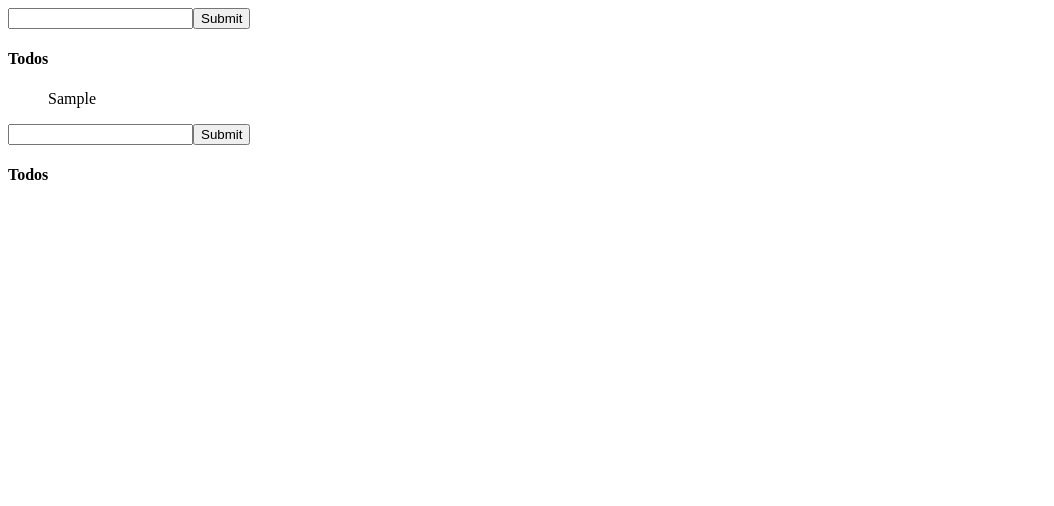
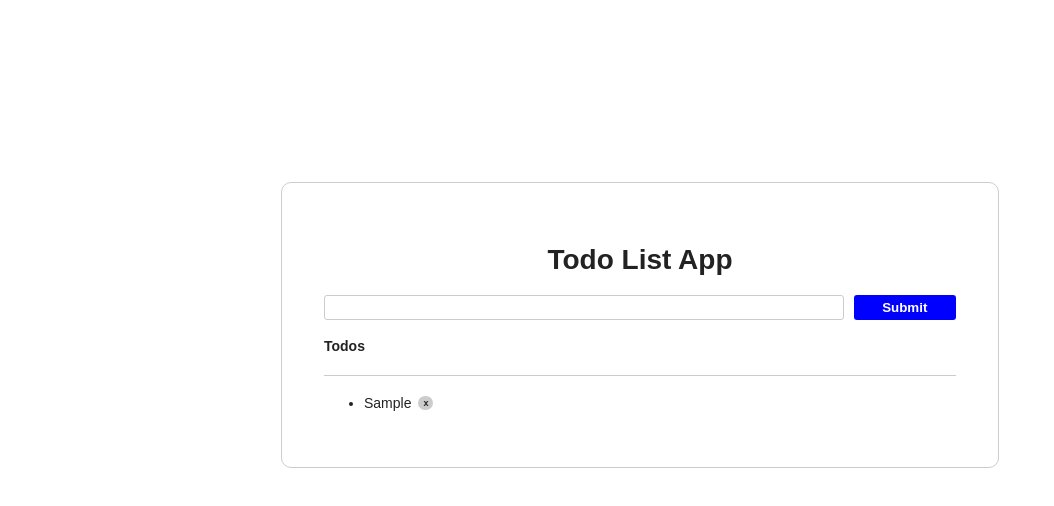
Before and after one commit to SchleyB/schley-act, a website with bundled scripts: page index.html in a window 1280 px wide. Both pictures are taken after typing "Sample" into the empty fields and a click on the button "Submit". Shown: the whole page, without its empty margins (0-1054 px from the left). Built offline with nearby package versions, Linux system fonts and the light colour scheme.

Commit message:
refactored to es6 imports, added styles and remove functionality

```diff
--- a/index.html
+++ b/index.html
@@ -3,9 +3,10 @@
 <head>
   <meta charset="UTF-8">
   <title>V-dom</title>
+  <link rel="stylesheet" type="text/css" href="/src/css/main.css">
 </head>
 <body>
   <div class="app"></div>
-  <script src="index.js"></script>
+  <script src="src/js/index.js" type="module"></script>
 </body>
 </html>
--- a/index.js
+++ /dev/null
@@ -1,117 +0,0 @@
-class Component {
-  constructor() {
-    this.state = {};
-  }
-
-  setState(obj) {
-    const currentDOM = this.render();
-    this.state = Object.assign({}, this.state, obj);
-    const nextDOM = this.render();
-    this.updateComponent(currentDOM, nextDOM);
-  }
-
-  updateComponent(current, next) {
-    diffComps(current, next);
-  }
-}
-
-const findMissingChild = (cArr, nArr) => {
-  let missingNode;
-  nArr.forEach(node => {
-    if (!cArr.includes(node)) {
-       missingNode = node;
-    }
-  });
-
-  return missingNode;
-}
-
-const diffComps = (current, next) => {
-  const diff = (c, n) => {
-    if (c.children && c.children.length !== n.children.length) {
-      const currentElement = document.getElementsByClassName(c.props.class)[0];
-      currentElement.appendChild(render(findMissingChild(c.children, n.children)));
-    } else if (c.children) {
-      c.children.forEach((child, i) => {
-        diff(child, n.children[i]);
-      });
-    }
-  }
-
-  diff(current, next);
-};
-
-class Main extends Component {
-  constructor() {
-    super();
-    this.state = {
-      todos: []
-    }
-
-    this.handleButtonClick = this.handleButtonClick.bind(this);
-  }
-
-  handleButtonClick() {
-    const inputVal = document.getElementsByClassName('input')[0].value;
-    if (inputVal) {
-      this.setState({ todos: this.state.todos.concat(inputVal) })
-      document.getElementsByClassName('input')[0].value = '';
-    }
-  }
-
-  render() {
-    const todos = this.state.todos.map(todo => createElement('div', {}, todo));
-
-    return createElement('div', {},
-      createElement('input', { class: 'input' }),
-      createElement('button', { onclick: this.handleButtonClick }, 'Submit'),
-      createElement('h4', {}, 'Todos'),
-      createElement('ul', { class: 'todos-list' },
-        ...todos
-      )
-    )
-  }
-}
-
-let createElement = (nodeType, props, ...children) => {
-  return {
-    type: nodeType,
-    props,
-    children
-  };
-}
-
-const renderDOM = (Class, domEl) => {
-  const comp = new Class();
-  domEl.appendChild(render(comp.render()));
-}
-
-const render = (node) => {
-  function renderChildren(e) {
-    const el = document.createElement(e.type);
-    Object.keys(e.props).forEach(key => {
-      if (key === 'onclick') {
-        el.addEventListener('click', e.props[key]);
-      } else {
-        el.setAttribute(key, e.props[key]);
-      }
-    });
-
-    e.children && e.children.forEach(c => {
-      if (typeof c === 'string') {
-        el.innerText = c;
-      } else {
-        el.appendChild(renderChildren(c));
-      }
-    });
-
-    return el;
-  }
-
-  return renderChildren(node);
-}
-
-renderDOM(
-  Main,
-  document.getElementsByClassName('app')[0]
-);
--- a/package.json
+++ b/package.json
@@ -11,6 +11,7 @@
   "author": "",
   "license": "ISC",
   "dependencies": {
+    "express": "^4.17.1",
     "watchify": "^3.11.1"
   },
   "devDependencies": {
--- /dev/null
+++ b/src/css/main.css
@@ -0,0 +1,60 @@
+body {
+    font-family: sans-serif;
+    font-size: 14px;
+    color: #222;
+}
+
+.main-form-wrapper {
+    width: 50%;
+    margin: auto;
+    border: 1px solid #ccc;
+    padding: 42px;
+    border-radius: 10px;
+    margin-top: 182px;
+}
+
+.main-header {
+    text-align: center;
+}
+
+.input-wrapper {
+    display: flex;
+    justify-content: center;
+}
+
+.submit-button {
+    margin-left: 10px;
+    background: blue;
+    border: none;
+    color: white;
+    font-weight: bold;
+    border-radius: 3px;
+    width: 126px;
+    cursor: pointer;
+}
+
+.input {
+    border-radius: 3px;
+    box-shadow: none;
+    border: 1px solid #ccc;
+    height: 21px;
+    width: 100%;
+    padding-left: 14px;
+}
+
+.todos-list-header {
+    border-bottom: 1px solid #ccc;
+    padding-bottom: 21px;
+}
+
+.remove-item {
+    margin-left: 7px;
+    background: #ccc;
+    padding: 2px 5px;
+    border-radius: 21px;
+    font-size: 9px;
+    top: -2px;
+    position: relative;
+    font-weight: bold;
+    cursor: pointer;
+}
--- /dev/null
+++ b/src/js/core.js
@@ -0,0 +1,56 @@
+import { diffComps } from './helpers.js';
+
+export class Component {
+  constructor() {
+    this.state = {};
+  }
+
+  setState(obj) {
+    const currentDOM = this.render();
+    this.state = Object.assign({}, this.state, obj);
+    const nextDOM = this.render();
+    this.updateComponent(currentDOM, nextDOM);
+  }
+
+  updateComponent(current, next) {
+    diffComps(current, next);
+  }
+}
+
+export const createElement = (nodeType, props, ...children) => {
+  return {
+    type: nodeType,
+    props,
+    children
+  };
+}
+
+export const renderDOM = (Class, domEl) => {
+  const comp = new Class();
+  domEl.appendChild(render(comp.render()));
+}
+
+export const render = (node) => {
+  function renderChildren(e) {
+    const el = document.createElement(e.type);
+    Object.keys(e.props).forEach(key => {
+      if (key === 'onclick') {
+        el.addEventListener('click', e.props[key]);
+      } else {
+        el.setAttribute(key, e.props[key]);
+      }
+    });
+
+    e.children && e.children.forEach(c => {
+      if (typeof c === 'string') {
+        el.innerText = c;
+      } else {
+        el.appendChild(renderChildren(c));
+      }
+    });
+
+    return el;
+  }
+
+  return renderChildren(node);
+}
--- /dev/null
+++ b/src/js/helpers.js
@@ -0,0 +1,35 @@
+import { render } from './core.js';
+
+const findMissingChild = (cArr, nArr) => {
+  let missingNode;
+  nArr.forEach(node => {
+    if (!cArr.includes(node)) {
+       missingNode = node;
+    }
+  });
+
+  return missingNode;
+}
+
+const findExtraChildIndex = (cArr, nArr) => {
+  return cArr.findIndex((node, i) => !nArr.find(n => n.children[0] === node.children[0]));
+};
+
+export const diffComps = (current, next) => {
+  const diff = (c, n) => {
+    if (c.children && c.children.length !== n.children.length) {
+      const currentElement = document.getElementsByClassName(c.props.class)[0];
+      if (n.children.length > c.children.length) {
+        currentElement.appendChild(render(findMissingChild(c.children, n.children)));
+      } else {
+        currentElement.removeChild(currentElement.childNodes[findExtraChildIndex(c.children, n.children)]);
+      }
+    } else if (c.children) {
+      c.children.forEach((child, i) => {
+        diff(child, n.children[i]);
+      });
+    }
+  }
+
+  diff(current, next);
+};
--- /dev/null
+++ b/src/js/index.js
@@ -0,0 +1,50 @@
+import * as Core from './core.js';
+
+class Main extends Core.Component {
+  constructor() {
+    super();
+    this.state = {
+      todos: []
+    }
+
+    this.handleButtonClick = this.handleButtonClick.bind(this);
+  }
+
+  handleButtonClick() {
+    const inputVal = document.getElementsByClassName('input')[0].value;
+    if (inputVal) {
+      this.setState({ todos: this.state.todos.concat(inputVal) })
+      document.getElementsByClassName('input')[0].value = '';
+    }
+  }
+
+  handleRemoveTodo(removedTodo) {
+    this.setState({ todos: this.state.todos.filter(todo => todo !== removedTodo) });
+  }
+
+  render() {
+    const todos = this.state.todos.map(todo => Core.createElement('li', {}, todo,
+      Core.createElement('span', { class: 'remove-item', onclick: () => this.handleRemoveTodo(todo) }, 'x')
+    ));
+
+    return Core.createElement('div', { class: 'main-form-wrapper' },
+      Core.createElement('h1', { class: 'main-header' }, 'Todo List App'),
+      Core.createElement('div', { class: 'form-wrapper' },
+        Core.createElement('div', { class: 'input-wrapper' },
+          Core.createElement('input', { class: 'input' }),
+          Core.createElement('button', { onclick: this.handleButtonClick, class: 'submit-button' }, 'Submit')
+        ),
+        Core.createElement('h4', { class: 'todos-list-header' }, 'Todos'),
+        Core.createElement('ul', { class: 'todos-list' },
+          ...todos
+        )
+      )
+    )
+  }
+}
+
+
+Core.renderDOM(
+  Main,
+  document.getElementsByClassName('app')[0]
+);
--- /dev/null
+++ b/src/js/test.js
@@ -0,0 +1,3 @@
+export default function test() {
+  console.log('test test');
+}
```
Also changed, not shown: server.js (added, +11 -0 lines).
